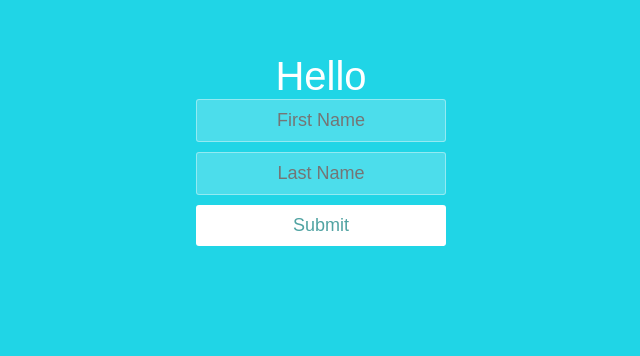
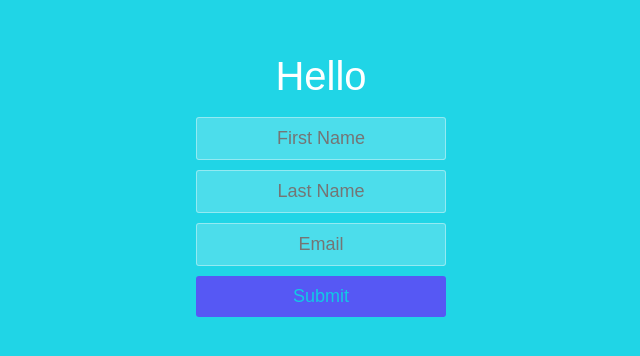
Before and after one commit to johncanero/hello-flname-complex-state, a React (Create React App) app: page / in a window 1280 px wide. Shown: the part 154-510 px from the top of the page, without its empty margins (319-959 px from the left). Built offline with nearby package versions, Linux system fonts and the light colour scheme.

Commit message:
Add Input Contact Email and Modify Stylings

```diff
--- a/src/App.css
+++ b/src/App.css
@@ -12,6 +12,10 @@ body {
   background: #0cd2e4ea;
   width: 100%;
   height: 100%;
+}
+
+p {
+  color: #7c02ff97;
 }
 
 .container {
@@ -43,10 +47,10 @@ input {
 button {
   appearance: none;
   outline: 0;
-  background-color: white;
+  background-color: #7c02ff97;
   border: 0;
   padding: 10px 15px;
-  color: #50a3a2;
+  color: #0cd2e4ea;
   border-radius: 3px;
   width: 250px;
   font-size: 18px;
--- a/src/components/Hello.js
+++ b/src/components/Hello.js
@@ -3,9 +3,10 @@ import { useState } from "react";
 const Hello = () => {
 
     // Create a const with fullName and setFullName, Use State Hook with fName and lName
-    const [fullName, setFullName] = useState({
+    const [contact, setContact] = useState({
         fName: "",
-        lName: ""
+        lName: "",
+        email: ""
     });
 
     // Create a const handleChange and add an event
@@ -13,7 +14,7 @@ const Hello = () => {
     const handleChange = (event) => {
         const {value, name} = event.target
 
-        setFullName((prevValue) => {
+        setContact((prevValue) => {
             if (name === "fName") {
                 return {
                     fName: value,
@@ -24,6 +25,10 @@ const Hello = () => {
                     fName: prevValue.fName,
                     lName: value
                 }
+            } else {
+                return {
+                    email: value
+                }
             }
         });
     }
@@ -32,22 +37,31 @@ const Hello = () => {
     <div className="container">
         {/* Input the const.[fName] and const[lName] in the Heading */}
         <h1>
-            Hello {fullName.fName} {fullName.lName}
+            Hello {contact.fName} {contact.lName}
         </h1>
+        <p>{contact.email}</p>
+        <br></br>
         <form>
             {/* Input onChange and value to make the function work */}
             <input
                 name="fName"
                 onChange={handleChange}
                 placeholder="First Name"
-                value={fullName.fName}
+                value={contact.fName}
             />
 
             <input
                 name="lName"
                 onChange={handleChange}
                 placeholder="Last Name"
-                value={fullName.lName}
+                value={contact.lName}
+            />
+
+            <input
+                name="email"
+                onChange={handleChange}
+                placeholder="Email"
+                value={contact.email}
             />
             <button>Submit</button>
         </form>
```
